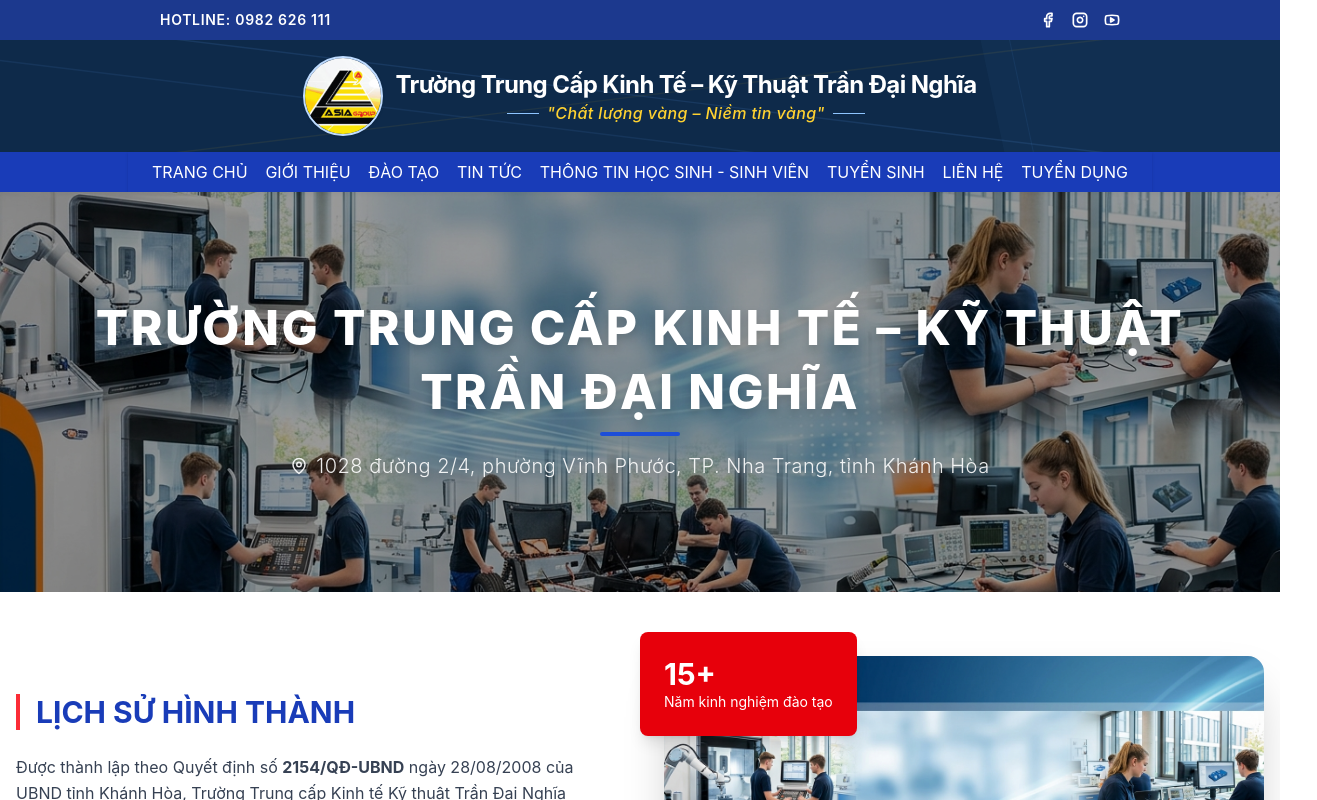
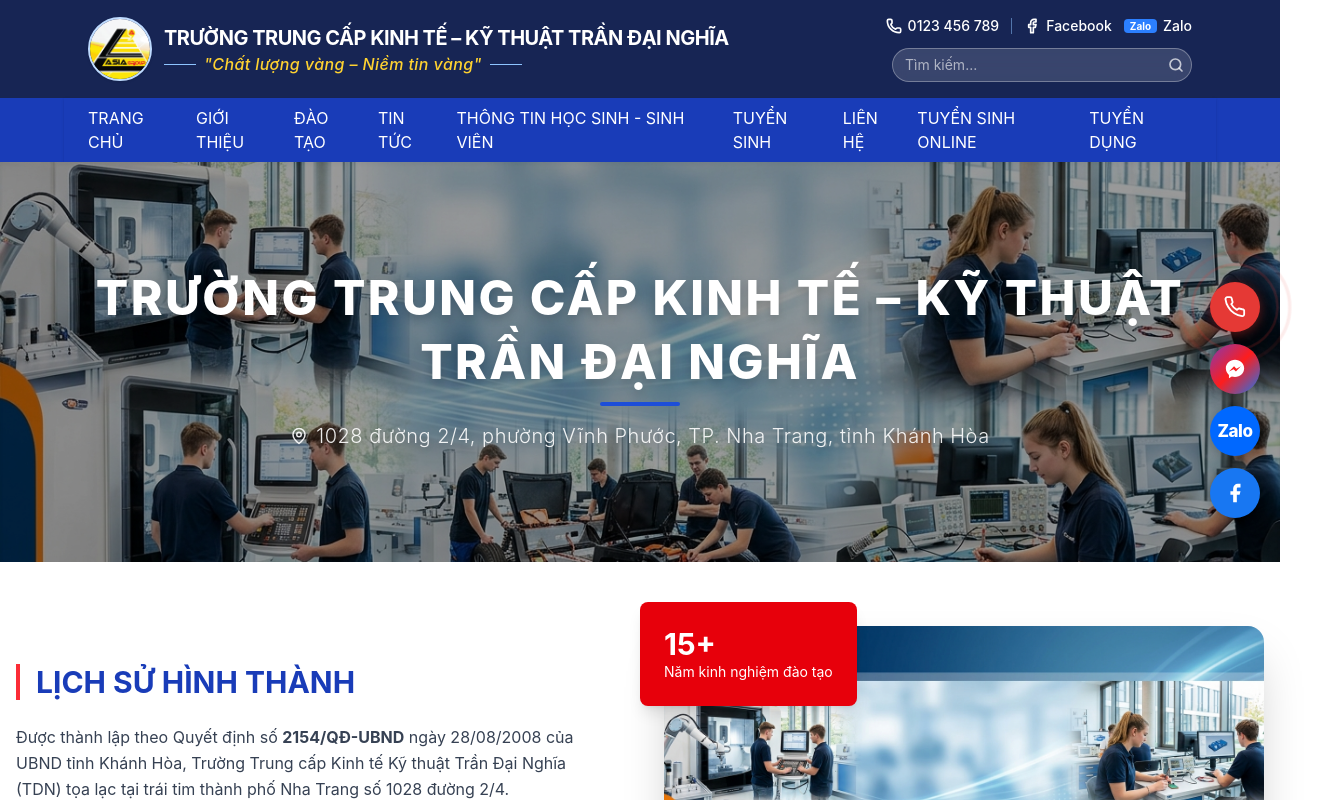
Before and after one commit to NguyenMinhNhat843/WebsiteTruongTDN, a React (Vite) app: page /gioi-thieu-chung in a window 1280 px wide. Shown: the top 800 px of the page, 1317 px wide, since content can reach past the window. Built offline with nearby package versions, Linux system fonts and the light colour scheme.

Commit message:
Cải thiện layout trang home

```diff
--- a/src/components/common/Footer.tsx
+++ b/src/components/common/Footer.tsx
@@ -69,7 +69,7 @@ const InfoItem = ({ item }: { item: ContactInfoItemProp }) => {
 const Footer = () => {
   return (
     <footer className="bg-blue-900 text-white pt-12 pb-4 px-4">
-      <div className="max-w-6xl mx-auto flex flex-col md:flex-row items-start gap-12">
+      <div className="max-w-7xl px-4 sm:px-4 mx-auto flex flex-col md:flex-row items-start gap-12">
         {/* Cột 1: Bản đồ */}
         <div className="w-full md:w-1/2 aspect-video rounded-2xl overflow-hidden shadow-2xl border border-blue-700/50">
           <iframe
--- a/src/components/common/Header.tsx
+++ b/src/components/common/Header.tsx
@@ -1,134 +1,39 @@
-import { Facebook, Instagram, Youtube } from "lucide-react";
+import { Facebook, Phone, Search } from "lucide-react";
 import NavigationTree from "./navigation/NavigationTree";
 import { Link } from "react-router-dom";
 
-const SOCIAL_LINKS = [
-  { Icon: Facebook, label: "Facebook", href: "#" },
-  { Icon: Instagram, label: "Instagram", href: "#" },
-  {
-    Icon: Youtube,
-    label: "Youtube",
-    href: "https://www.youtube.com/@truongtckt-kttrandainghia",
-  },
-] as const;
-const HOTLINE = "0982 626 111";
+const HeaderNav = () => {
+  // Type-safe cho hàm xử lý lỗi ảnh
+  const handleImageError = (
+    e: React.SyntheticEvent<HTMLImageElement, Event>,
+  ) => {
+    const img = e.currentTarget;
+    if (img.src.includes("logo-fallback.png")) return;
+    img.src = "/logo-fallback.png";
+  };
 
-const TopBar = () => {
   return (
-    <div className="w-full bg-blue-900 text-white">
-      <div className="max-w-5xl mx-auto px-4 sm:px-6 lg:px-8 flex items-center justify-between h-10">
-        <a
-          href={`tel:${HOTLINE}`}
-          className="text-sm font-semibold tracking-wider"
-        >
-          HOTLINE: {HOTLINE}
-        </a>
-        <div className="flex items-center space-x-4">
-          {SOCIAL_LINKS.map(({ Icon, label, href }) => (
-            <a
-              href={href}
-              className="hover:text-school-blue-200 transition-colors"
-              aria-label={label}
-              key={label}
-              target="_blank"
-              rel="noopener noreferrer"
-            >
-              <Icon size={16} strokeWidth={2.5} />
-            </a>
-          ))}
-        </div>
-      </div>
-    </div>
-  );
-};
-
-const GeometricLines = () => (
-  <svg
-    className="absolute inset-0 w-full h-full pointer-events-none"
-    viewBox="0 0 900 110"
-    preserveAspectRatio="xMidYMid slice"
-    xmlns="http://www.w3.org/2000/svg"
-  >
-    <line
-      x1="0"
-      y1="0"
-      x2="900"
-      y2="110"
-      stroke="rgba(96,165,250,0.12)"
-      strokeWidth="1"
-    />
-    <line
-      x1="0"
-      y1="30"
-      x2="900"
-      y2="140"
-      stroke="rgba(96,165,250,0.09)"
-      strokeWidth="1"
-    />
-    <line
-      x1="900"
-      y1="0"
-      x2="0"
-      y2="110"
-      stroke="rgba(251,191,36,0.07)"
-      strokeWidth="1"
-    />
-    <rect
-      x="700"
-      y="-20"
-      width="260"
-      height="160"
-      rx="2"
-      fill="rgba(96,165,250,0.04)"
-      transform="rotate(-12 800 55)"
-    />
-    <rect
-      x="720"
-      y="-10"
-      width="200"
-      height="130"
-      rx="2"
-      fill="none"
-      stroke="rgba(96,165,250,0.08)"
-      strokeWidth="0.8"
-      transform="rotate(-12 800 55)"
-    />
-  </svg>
-);
-
-const HeaderNav = () => {
-  return (
-    // <div className="relative w-full shadow-md bg-[url('/banner.png')] bg-cover bg-center">
-    <div className="relative w-full " style={{ background: "#0e2a4a" }}>
-      {/* SVG trang trí */}
-      <GeometricLines />
-
-      {/* <div className="absolute inset-0 bg-black/50 md:bg-black/40 shadow-inner"></div> */}
-      <div className="max-w-5xl mx-auto px-4 sm:px-6 lg:px-8 py-4 flex items-center justify-center relative z-10">
-        <div className="flex items-center space-x-3">
-          {/* Logo/Brand */}
+    <header className="relative w-full bg-school-blue-950">
+      <div className="max-w-6xl mx-auto px-4 sm:px-6 py-4 flex flex-col md:flex-row items-center justify-between relative z-10 gap-6">
+        {/* LEFT: Logo + Tên trường */}
+        <div className="flex flex-col sm:flex-row items-center space-x-0 sm:space-x-3 shrink-0 text-center sm:text-left">
           <Link
             to="/"
-            className="h-20 w-20 rounded-full overflow-hidden border-2 border-blue-200 shadow-sm shrink-0 hover:opacity-80 transition-opacity block"
+            className="h-14 w-14 md:h-16 md:w-16 rounded-full overflow-hidden border-2 border-blue-200 shadow-sm shrink-0 hover:opacity-80 transition-opacity block mb-3 sm:mb-0"
           >
             <img
               src="/logo.png"
               alt="Logo Trường Trần Đại Nghĩa"
               className="h-full w-full object-cover"
-              onError={(e) => {
-                const img = e.currentTarget;
-                if (img.src.includes("logo-fallback.png")) return;
-                img.src = "/logo-fallback.png";
-              }}
+              onError={handleImageError}
             />
           </Link>
 
           <div className="leading-tight">
-            <div className="text-lg md:text-2xl text-center font-bold text-white mt-0.5 tracking-tight">
+            <h1 className="text-lg md:text-xl font-bold text-white mt-0.5 tracking-tight uppercase">
               Trường Trung Cấp Kinh Tế – Kỹ Thuật Trần Đại Nghĩa
-            </div>
-            <div className="flex items-center justify-center gap-2">
-              {/* Đường kẻ nhỏ trang trí trước slogan */}
+            </h1>
+            <div className="flex items-center justify-center sm:justify-start gap-2">
               <div className="w-8 h-px bg-blue-300 hidden md:block"></div>
               <p className="text-sm md:text-base font-medium text-amber-300 italic tracking-wide">
                 "Chất lượng vàng – Niềm tin vàng"
@@ -137,20 +42,80 @@ const HeaderNav = () => {
             </div>
           </div>
         </div>
+
+        {/* RIGHT: Liên hệ + Mạng xã hội + Tìm kiếm */}
+        <div className="flex flex-col items-center md:items-end gap-3 shrink-0 w-full md:w-auto">
+          {/* Hàng 1: Thông tin liên hệ */}
+          <div className="flex items-center justify-center md:justify-end gap-3 w-full">
+            {/* Điện thoại */}
+            <a
+              href="tel:0123456789"
+              className="flex items-center gap-1.5 text-white hover:text-amber-300 transition-colors text-sm font-medium"
+            >
+              <Phone size={16} strokeWidth={2.5} />
+              <span className="whitespace-nowrap">0123 456 789</span>
+            </a>
+
+            <div className="w-px h-4 bg-blue-300/50"></div>
+
+            {/* Facebook */}
+            <a
+              href="https://facebook.com"
+              target="_blank"
+              rel="noopener noreferrer"
+              className="flex items-center gap-1.5 text-white hover:text-blue-300 transition-colors text-sm font-medium"
+              title="Facebook"
+            >
+              <Facebook size={16} strokeWidth={2.5} />
+              <span className="hidden lg:inline">Facebook</span>
+            </a>
+
+            {/* Zalo */}
+            <a
+              href="https://zalo.me/0123456789"
+              target="_blank"
+              rel="noopener noreferrer"
+              className="flex items-center gap-1.5 text-white hover:text-blue-300 transition-colors text-sm font-medium"
+              title="Zalo"
+            >
+              <span className="bg-blue-500 text-white text-[10px] font-bold px-1.5 py-0.5 rounded leading-none shrink-0">
+                Zalo
+              </span>
+              <span className="hidden lg:inline text-sm">Zalo</span>
+            </a>
+          </div>
+
+          {/* Hàng 2: Ô tìm kiếm */}
+          <div className="relative w-full max-w-75 md:w-full">
+            <input
+              type="text"
+              placeholder="Tìm kiếm..."
+              className="w-full pl-3 pr-9 py-1.5 rounded-full text-sm bg-white/15 backdrop-blur-sm
+                         border border-white/30 text-white placeholder-white/60
+                         focus:outline-none focus:bg-white/25 focus:border-white/60 transition-all"
+            />
+            <button
+              className="absolute right-2 top-1/2 -translate-y-1/2 text-white/70 hover:text-white transition-colors"
+              aria-label="Tìm kiếm"
+            >
+              <Search size={16} strokeWidth={2.5} />
+            </button>
+          </div>
+        </div>
       </div>
-    </div>
+    </header>
   );
 };
 
 const Header = () => {
   return (
     <header>
-      <TopBar />
+      {/* <TopBar /> */}
 
       <HeaderNav />
 
       <nav className="w-full bg-blue-800">
-        <div className="max-w-5xl mx-auto">
+        <div className="max-w-6xl mx-auto">
           <NavigationTree className="shadow-sm" />
         </div>
       </nav>
--- a/src/components/common/navigation/navData.ts
+++ b/src/components/common/navigation/navData.ts
@@ -170,19 +170,12 @@ export const navData: MenuItem[] = [
   {
     id: "lien-he",
     label: "LIÊN HỆ",
-    href: "/dang-ky-tu-van",
-    children: [
-      {
-        id: "lien-he-cong-tac",
-        label: "Liên hệ công tác",
-        href: "/lien-he-cong-tac",
-      },
-      {
-        id: "dang-ky-thong-tin-xet-tuyen-truc-tuyen",
-        label: "Đăng ký thông tin xét tuyển trực tuyến",
-        href: "/dang-ky-tuyen-sinh",
-      },
-    ],
+    href: "/lien-he-cong-tac",
+  },
+  {
+    id: "tuyen-sinh-online",
+    label: "TUYỂN SINH ONLINE",
+    href: "/dang-ky-tuyen-sinh",
   },
   {
     id: "tuyen-dung",
--- a/src/components/layouts/MainLayout.tsx
+++ b/src/components/layouts/MainLayout.tsx
@@ -1,6 +1,7 @@
 import { Outlet } from "react-router-dom";
 import Footer from "../common/Footer";
 import Header from "../common/Header";
+import FloatingContact from "../../pages/client/Home/components/FloatingContact";
 
 const MainLayout = () => {
   return (
@@ -8,6 +9,7 @@ const MainLayout = () => {
       <Header />
       <main>
         <Outlet />
+        <FloatingContact />
       </main>
       <Footer />
     </div>
--- a/src/pages/client/Home/Home.tsx
+++ b/src/pages/client/Home/Home.tsx
@@ -1,5 +1,4 @@
 import ChuongTrinhDaoTao from "./components/ChuongTrinhDaoTao";
-import FloatingContact from "./components/FloatingContact";
 import MainBanner from "./components/MainBanner";
 import MediaSection from "./components/MediaTabs";
 import NewsSection from "./components/NewsSection";
@@ -15,7 +14,6 @@ const Home = () => {
       <ThanhTichSection />
       <NewsSection />
       <MediaSection />
-      <FloatingContact />
     </div>
   );
 };
--- a/src/pages/client/Home/components/ChuongTrinhDaoTao.tsx
+++ b/src/pages/client/Home/components/ChuongTrinhDaoTao.tsx
@@ -4,11 +4,8 @@ import KhoaCard from "./KhoaCard";
 
 const ChuongTrinhDaoTao = () => {
   return (
-    <div className="">
-      <section
-        className="max-w-7xl mx-auto py-20 px-6"
-        id="chuong-trinh-dao-tao"
-      >
+    <div className="max-w-7xl mx-auto px-4 sm:px-6">
+      <section className="py-20" id="chuong-trinh-dao-tao">
         {/* Header Section */}
         <div className="text-center mb-12">
           <h2 className="text-3xl md:text-4xl font-bold text-blue-900 mb-4 uppercase">
--- a/src/pages/client/Home/components/MediaTabs.tsx
+++ b/src/pages/client/Home/components/MediaTabs.tsx
@@ -110,7 +110,7 @@ const MediaSection = () => {
 
   return (
     <section className="py-12 bg-white">
-      <div className="max-w-7xl mx-auto px-4">
+      <div className="max-w-7xl mx-auto px-4 sm:px-4">
         {/* Tiêu đề Section */}
         <div className="flex items-center justify-between mb-6">
           <h2 className="text-2xl font-bold text-gray-800 border-l-4 border-school-blue-600 pl-3">
--- a/src/pages/client/Home/components/NewsSection.tsx
+++ b/src/pages/client/Home/components/NewsSection.tsx
@@ -8,7 +8,7 @@ const NewsSection = () => {
 
   return (
     <section className="py-12 bg-gray-50">
-      <div className="max-w-7xl mx-auto px-4">
+      <div className="max-w-7xl mx-auto px-4 sm:px-6">
         {/* Tiêu đề Section */}
         <div className="flex items-center justify-between mb-8">
           <h2 className="text-2xl font-bold text-gray-800 border-l-4 border-school-blue-600 pl-3">
--- a/src/pages/client/Home/components/ThanhTichSection.tsx
+++ b/src/pages/client/Home/components/ThanhTichSection.tsx
@@ -39,11 +39,11 @@ const stats = [
 
 const ThanhTichSection = () => {
   return (
-    <section className="relative py-20 bg-white overflow-hidden">
+    <section className="max-w-7xl mx-auto px-4 sm:px-6 relative py-20 bg-white overflow-hidden">
       {/* Subtle blue tint gradient */}
       <div className="absolute inset-0 bg-linear-to-br from-blue-50/60 via-white to-sky-50/40 pointer-events-none" />
 
-      <div className="relative max-w-7xl mx-auto px-4">
+      <div className="relative">
         {/* Section Header */}
         <div className="text-center mb-8">
           <h2 className="text-3xl md:text-4xl font-bold text-blue-900 mb-4 uppercase">
--- a/src/pages/client/Home/components/TuyenSinhSection.tsx
+++ b/src/pages/client/Home/components/TuyenSinhSection.tsx
@@ -23,7 +23,7 @@ const TuyenSinhSection = () => {
 
   return (
     <section className="py-16 bg-gray-50">
-      <div className="max-w-7xl mx-auto px-4 sm:px-6 lg:px-8">
+      <div className="max-w-7xl mx-auto px-4 sm:px-6">
         {/* Tiêu đề Section */}
         <div className="text-center mb-8">
           <h2 className="text-3xl md:text-4xl font-bold text-blue-900 mb-4 uppercase">
```
